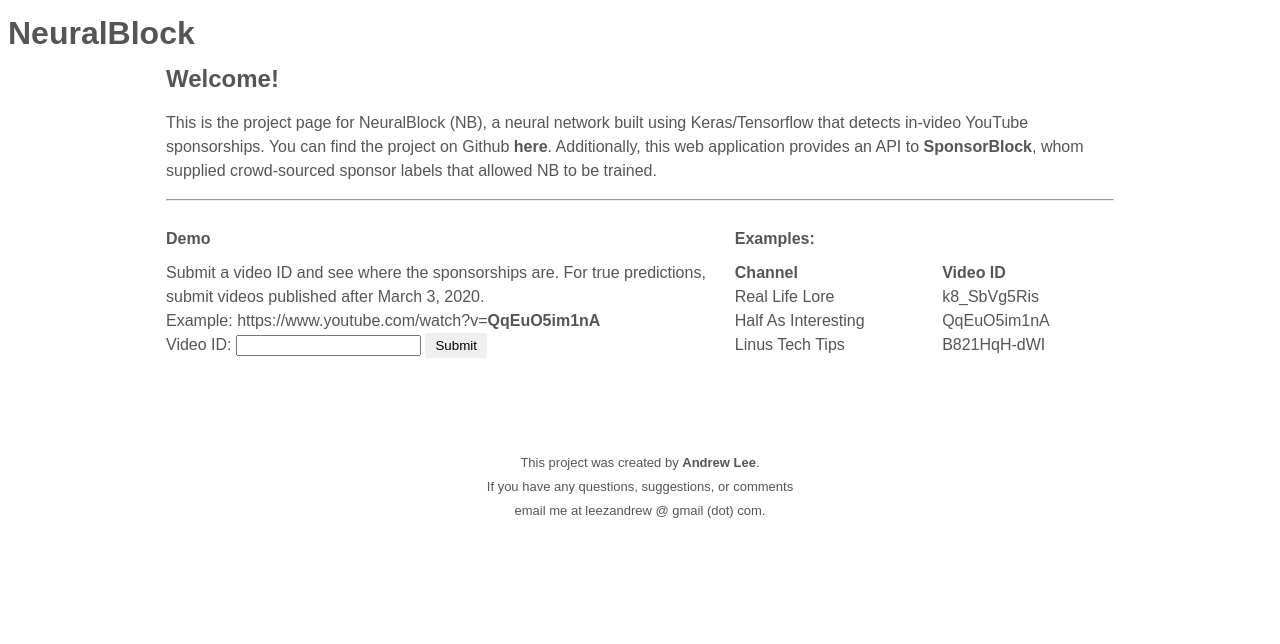
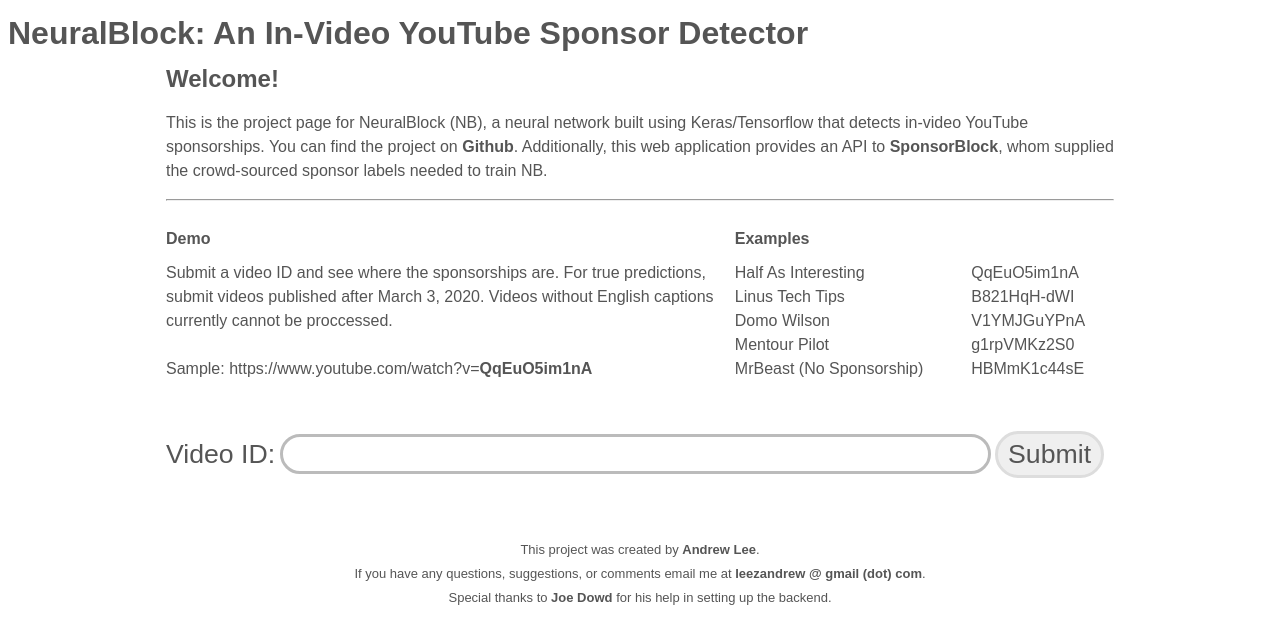
Before and after one commit to andrewzlee/NeuralBlock, a Flask app: page / in a window 1280 px wide. Shown: the top 644 px of the page. Run offline with Flask 2, Linux system fonts and the light colour scheme; lists and menus that the app fills with data are empty; parts of the project's set-up code (start-up, migrations or seed data) failed here and were passed over.

Commit message:
Frontend visual improvements

```diff
--- a/app/static/css/main.css
+++ b/app/static/css/main.css
@@ -22,6 +22,31 @@
 	margin: 10px 0px;
 }
 
+#input-label,input{
+	font-size: 20pt;
+	color:#555555;
+}
+
+input[type="text"]{
+	width: 75%;
+	height: 40px;
+	padding-left: 15px;
+	border-radius: 40px;
+	border: 3px solid #bbb;
+	-webkit-transition: 0.5s;
+	box-sizing: border-box;
+}
+
+input:focus{
+	border: 3px solid #999;
+	outline: none;
+}
+select:focus,
+textarea:focus,
+button:focus {
+    outline: none;
+}
+
 .container{
 	width: 75%;
 	margin: auto;
@@ -38,6 +63,10 @@
 	float: left;
 	width: 40%;
 	box-sizing: border-box;
+}
+
+.bottom-panel{
+	margin-top: 230px;
 }
 
 hr{
@@ -59,7 +88,7 @@
 footer{
 	text-align: center;
 	font-size: small;
-	margin-top: 250px;
+	margin-top: 60px;
 }
 
 #transcript{
@@ -67,7 +96,6 @@
 	width: 60%;
 	padding: 10px;
 	box-sizing: border-box;
-	overflow: scroll;
 }
 
 #results{
@@ -79,12 +107,15 @@
 
 .button {
 	padding: 5px 10px;
-	border: none;
-	border-radius: 3px;
+	border: 3px solid #ddd;
+	border-radius: 40px;
 	font-size: 16;
+	-webkit-transition: 0.5s;
 }
 
 .button:hover {
-	background:red;
+	background:#aaa;
+	border: 3px solid #aaa;
 	color:white;
+	-webkit-transition: 0.5s;
 }
--- a/app/templates/index.html
+++ b/app/templates/index.html
@@ -8,35 +8,40 @@
 </head>
 
 <body>
-	<header id="main-header"><h1>NeuralBlock</h1></header>
+	<header id="main-header"><h1>NeuralBlock: An In-Video YouTube Sponsor Detector</h1></header>
 	<div class="container">
 		<h2>Welcome!</h2>
-		This is the project page for NeuralBlock (NB), a neural network built using Keras/Tensorflow that detects in-video YouTube sponsorships. You can find the project on Github <a href="https://github.com/andrewzlee/NeuralBlock" target="_blank">here</a>. Additionally, this web application provides an API to <a href="https://github.com/ajayyy/SponsorBlock">SponsorBlock</a>, whom supplied crowd-sourced sponsor labels that allowed NB to be trained.
+		This is the project page for NeuralBlock (NB), a neural network built using Keras/Tensorflow that detects in-video YouTube sponsorships. You can find the project on <a href="https://github.com/andrewzlee/NeuralBlock" target="_blank">Github</a>. Additionally, this web application provides an API to <a href="https://github.com/ajayyy/SponsorBlock">SponsorBlock</a>, whom supplied the crowd-sourced sponsor labels needed to train NB.
 		<hr>
 		<div class="left-panel">
 			<h4>Demo</h4>
-			Submit a video ID and see where the sponsorships are. For true predictions, submit videos published after March 3, 2020.<br>
-			Example: https://www.youtube.com/watch?v=<strong>QqEuO5im1nA</strong>
+			Submit a video ID and see where the sponsorships are. For true predictions, submit videos published after March 3, 2020. Videos without English captions currently cannot be proccessed.<br><br>
+			Sample: https://www.youtube.com/watch?v=<strong>QqEuO5im1nA</strong>
+		</div>
+
+		<div class="right-panel">
+			<h4>Examples</h4>
+			<table>
+				<tr><th>Half As Interesting</th><th>QqEuO5im1nA</th></tr>
+				<tr><th>Linus Tech Tips</th><th>B821HqH-dWI</th></tr>
+				<tr><th>Domo Wilson</th><th>V1YMJGuYPnA</th></tr>
+				<tr><th>Mentour Pilot</th><th>g1rpVMKz2S0</th></tr>
+				<tr><th>MrBeast (No Sponsorship)</th><th>HBMmK1c44sE</th></tr>
+
+			</table>
+		</div>
+		<div class="bottom-panel">
 			<form action="{{ url_for('predict') }}" method="POST">
-				<label for="vid">Video ID:</label>
+				<label id="input-label" for="vid">Video ID:</label>
 				<input type="text" name="vid">
 				<input class="button" type="submit" value="Submit">
 			</form>
 		</div>
-
-		<div class="right-panel">
-			<h4>Examples:</h4>
-			<table>
-				<tr><th><strong>Channel</strong></th><th><strong>Video ID</strong></th></tr>
-				<tr><th>Real Life Lore</th><th>k8_SbVg5Ris</th></tr>
-				<tr><th>Half As Interesting</th><th>QqEuO5im1nA</th></tr>
-				<tr><th>Linus Tech Tips</th><th>B821HqH-dWI</th></tr>
-			</table>
-		</div>
 		<footer>
 			This project was created by <a href="https://www.linkedin.com/in/andrewzlee/" target="_blank">Andrew Lee</a>. <br>
-			If you have any questions, suggestions, or comments <br>
-			email me at leezandrew @ gmail (dot) com.
+			If you have any questions, suggestions, or comments
+			email me at <strong>leezandrew @ gmail (dot) com</strong>.<br>
+			Special thanks to <a href="https://github.com/Joe-Dowd" target="_blank">Joe Dowd</a> for his help in setting up the backend.
 		<footer>
 	</div>
 </body>
```
